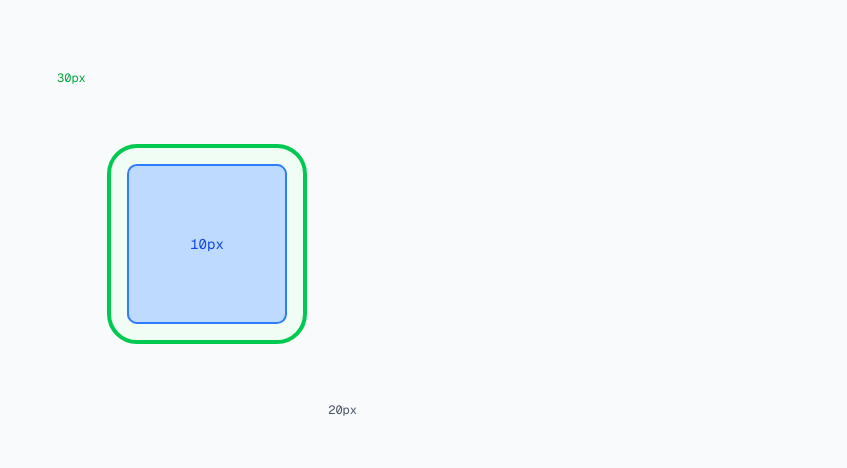
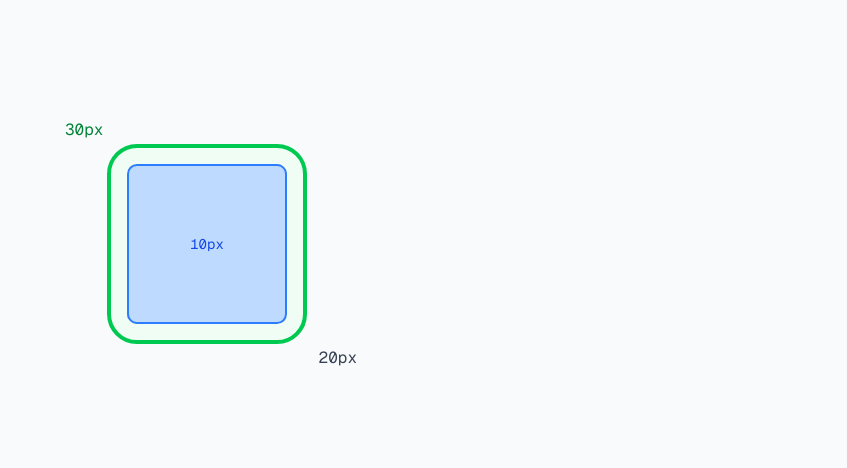
Before and after one commit to ahmadrafidev/rim, a Next.js app: page / in a window 1280 px wide. Shown: the part 212-680 px from the top of the page, without its empty margins (433-1280 px from the left). Built offline with nearby package versions, Linux system fonts and the light colour scheme.

Commit message:
fix label position

```diff
--- a/components/radius-demo/radius-demo.tsx
+++ b/components/radius-demo/radius-demo.tsx
@@ -46,10 +46,10 @@ export function RadiusDemo({
       </div>
 
       {/* Labels */}
-      <div className="absolute -top-6 left-0 text-xs font-mono text-green-600 dark:text-green-400">
+      <div className="absolute top-6 left-2 text-sm md:text-base font-mono text-green-700 dark:text-green-400">
         {outerRadius}px
       </div>
-      <div className="absolute -bottom-6 right-0 text-xs font-mono text-gray-600 dark:text-gray-400">
+      <div className="absolute bottom-6 right-0 text-sm md:text-base font-mono text-gray-700 dark:text-gray-400">
         {padding}px
       </div>
     </div>
```
